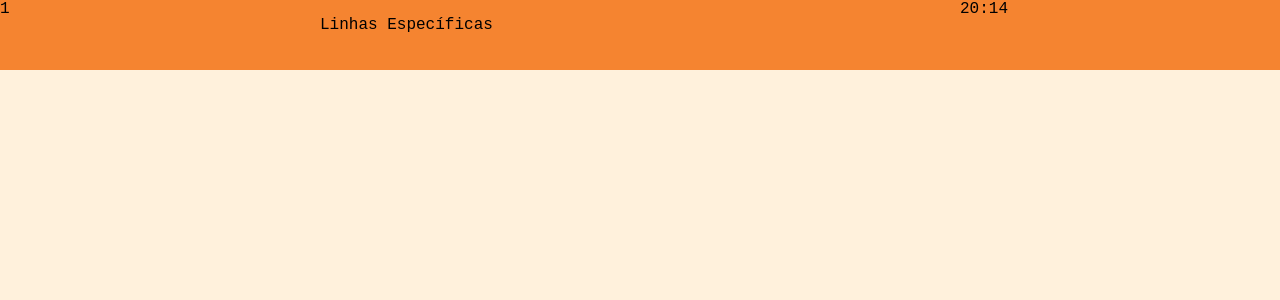
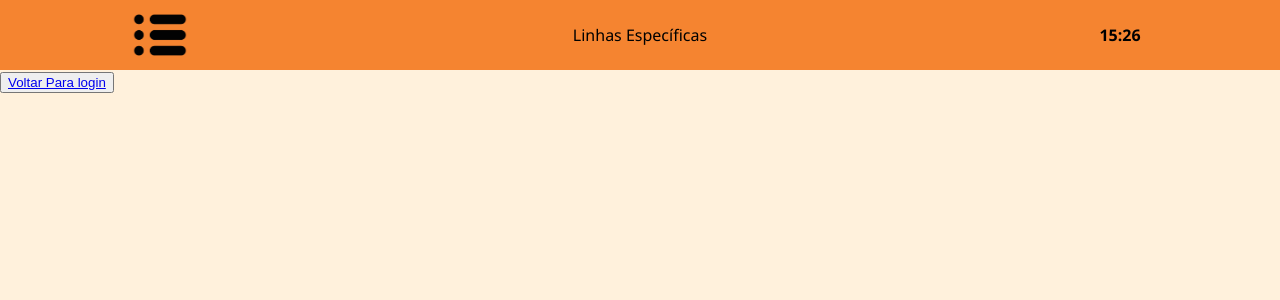
Before and after one commit to MassayoshiOgawa/Sesi-PRPA-S.A-Ferrovia, a PHP site: page /homepage.html in a window 1280 px wide. Shown: the top 300 px of the page. Run offline with PHP 8.4, Linux system fonts and the light colour scheme.

Commit message:
update - página de login e arquivo JS

```diff
--- a/homepage.html
+++ b/homepage.html
@@ -5,20 +5,21 @@
     <meta charset="UTF-8">
     <meta name="viewport" content="width=device-width, initial-scale=1.0">
     <link rel="stylesheet" href="style/homepage.css">
-    <script src="scripts/homepage.js" defer></script>
+    <script src="scripts/../scripts/homepage/homepage.js" defer></script>
+    <script src="scripts/../scripts/homepage/atualizaHorario.js" defer></script>
     <title>Ferrovia</title>
 </head>
 
 <body>
     <header>
         <div class="flex width">
-            <div class="headerSideBox">1</div>
+            <div class="headerSideBox"><img src="imgs/tresbarra.png" alt="" class="headerImage"></div>
             <div class="headerMiddleBox"><p>Linhas Específicas</p></div>
-            <div class="headerSideBox">20:14</div>
+            <div class="headerSideBox"><p id="horarioJS" style="font-weight: bold;"></p></div>
         </div>
     </header>
     <main>
-
+        <button><a href="login/login.html">Voltar Para login</a></button>
     </main>
     <footer>
 
--- /dev/null
+++ b/scripts/homepage/atualizaHorario.js
@@ -0,0 +1,19 @@
+
+setInterval(() => {
+    const hora = new Date();
+    const minuto = new Date();
+    horaF = hora.getHours()
+    minutoF = minuto.getMinutes()
+
+
+    if (minutoF < 10) {
+        minutoF = `0${minutoF}`
+    }
+
+    if (horaF < 10) {
+        horaF = `0${horaF}`
+    }
+
+    const labelHorario = document.getElementById("horarioJS")
+    labelHorario.innerText = `${horaF}:${minutoF}`
+}, 0o100);
--- a/scripts/login.js
+++ b/scripts/login.js
@@ -4,8 +4,8 @@ function print(msg) {
 
 
 /* Dois vetores que armazenam os usuarios e as senhas de forma respectiva */
-const usuarios = ["Leandro Massayoshi Ogawa", "Pedro Henrique Monteiro Oliveira"]
-const senhas = ["abacaxi123", "javascript123"]
+const usuarios = ["adm", "Leandro Massayoshi Ogawa", "Pedro Henrique Monteiro Oliveira"]
+const senhas = ["adm", "abacaxi123", "javascript123"]
 
 
 function enviarform() {
--- a/style/homepage.css
+++ b/style/homepage.css
@@ -2,7 +2,7 @@ body{
     margin: 0;
     padding: 0;
     background-color: #fff1dc;
-    font-family: 'Courier New', Courier, monospace;
+    font-family: 'Segoe UI', Tahoma, Geneva, Verdana, sans-serif;
     overflow: hidden;
 }
 
@@ -26,8 +26,19 @@ height: 100%;
 
 .headerMiddleBox{
     width: 50%;
+    display: flex;
+    justify-content: center;
+    align-items: center;
+    text-align: center;
 }
 
 .headerSideBox{
     width: 25%;
+    display: flex;
+    justify-content: center;
+    align-items: center;
 }
+
+.headerImage{
+    height: 80%;
+}
--- a/style/login.css
+++ b/style/login.css
@@ -2,7 +2,7 @@ body{
     margin: 0;
     padding: 0;
     background-color: #fff1dc;
-    font-family: 'Courier New', Courier, monospace;
+    font-family: 'Segoe UI', Tahoma, Geneva, Verdana, sans-serif;
     overflow: hidden;
 }
 
```
Also changed, not shown: imgs/tresbarra.png (added), scripts/homepage/homepage.js (added).
